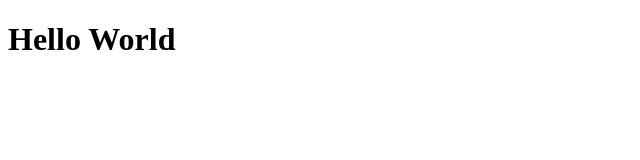
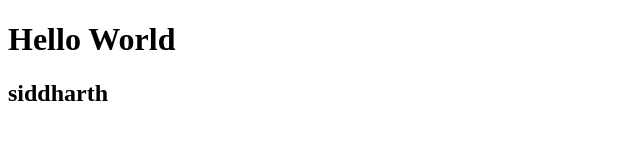
Before and after one commit to Siddharth170799/simple.html, a plain HTML site: page index.html in a window 1280 px wide. Shown: the whole page, without its empty margins (0-640 px from the left). Drawn offline with Linux system fonts and the light colour scheme.

Commit message:
new h2 cfreated

```diff
--- a/index.html
+++ b/index.html
@@ -7,6 +7,7 @@
 </head>
 <body>
     <h1>Hello World</h1>
+    <h2>siddharth</h2>
 
 </body>
 </html>
```
